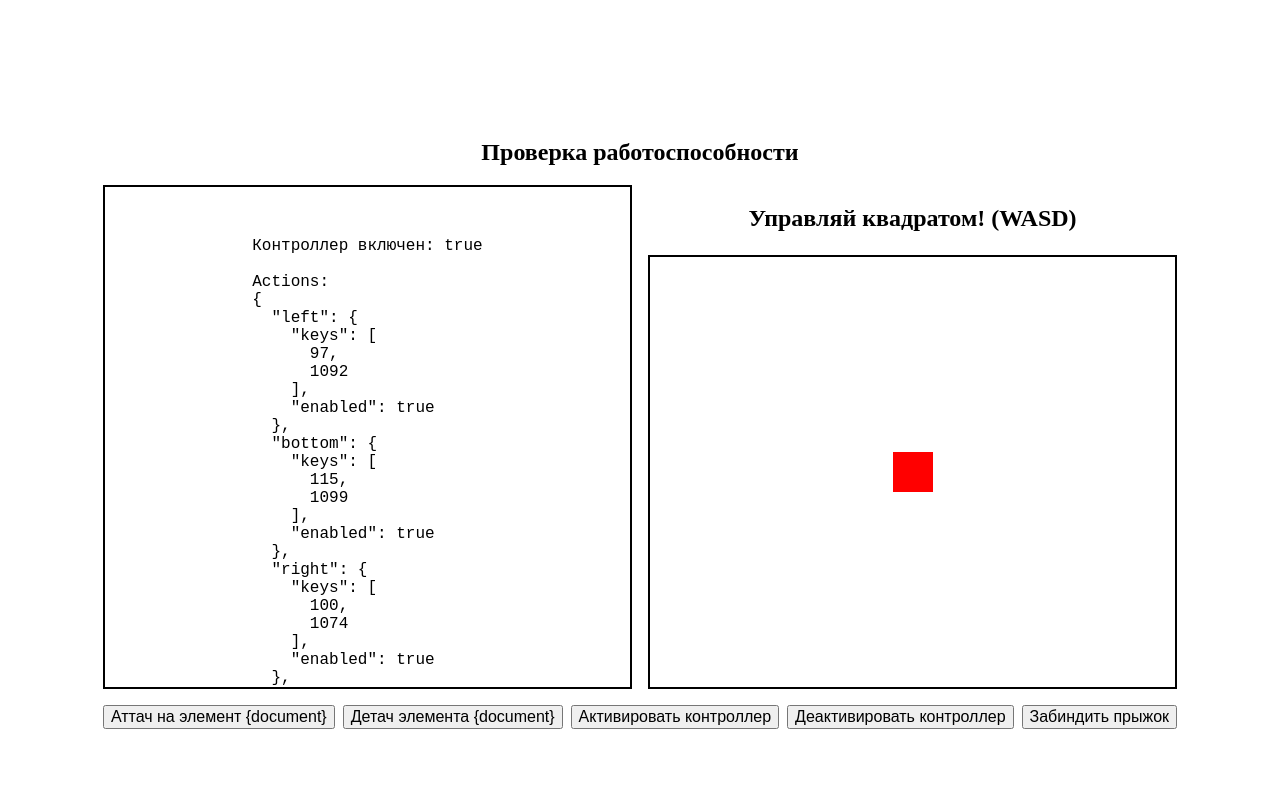
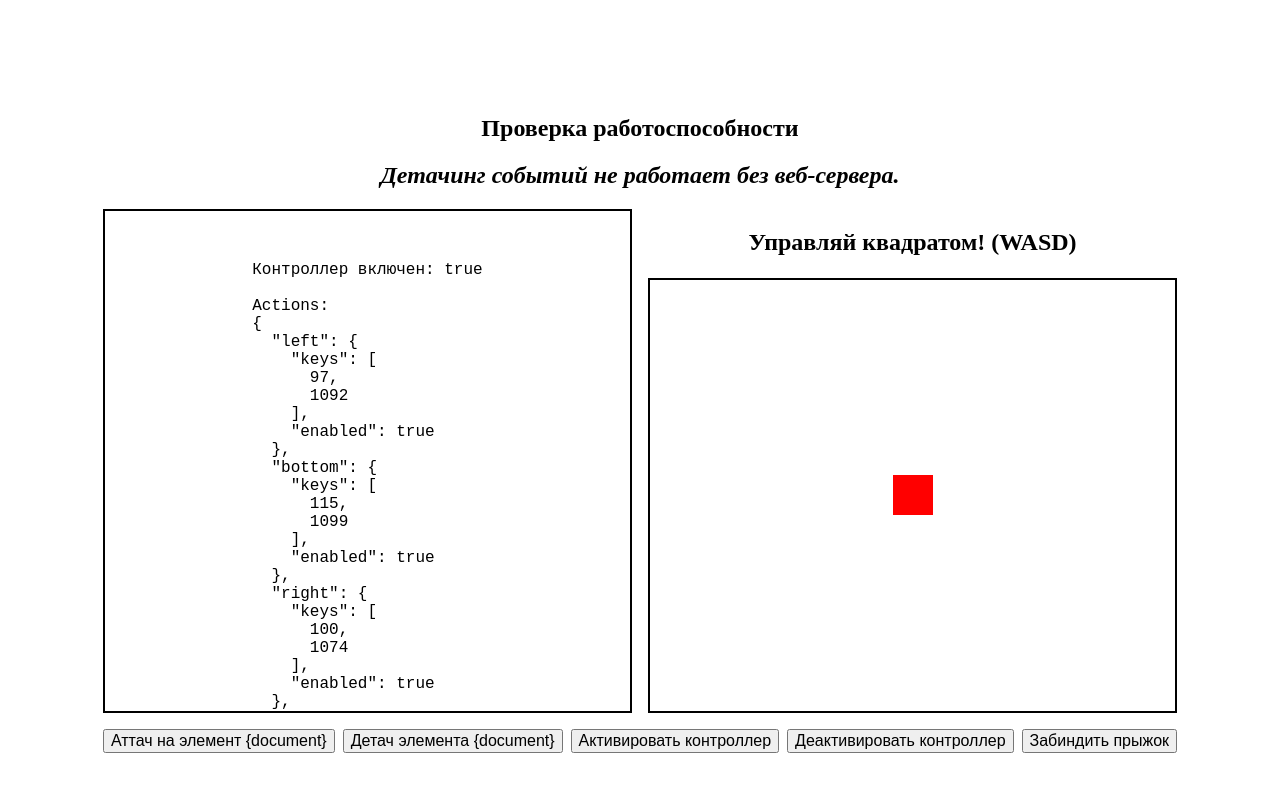
Before and after one commit to XenoPOMP/peppers-test-1, a website: page index.html in a window 1280 px wide. Drawn offline with Linux system fonts and the light colour scheme.

Commit message:
добавил сноску о том, что детачинг работает хорошо только на веб-сервере

```diff
--- a/index.html
+++ b/index.html
@@ -15,6 +15,12 @@
 <body>
     <section>
         <h1 style="text-align: center;">Проверка работоспособности</h1>
+
+        <h2 style="text-align: center;">
+            <i>
+                Детачинг событий не работает без веб-сервера.
+            </i>
+        </h2>
 
         <div style="display: grid; grid-template-columns: repeat(2, 1fr); gap: 1rem; margin-bottom: 1rem;">
             <article id="info-preview">
--- a/src/css/main.css
+++ b/src/css/main.css
@@ -8,6 +8,7 @@ body {
     font-size: 1rem;
     padding: 1rem;
     overflow: hidden;
+    font-variant-numeric: tabular-nums;
 }
 
 body section article {
```
